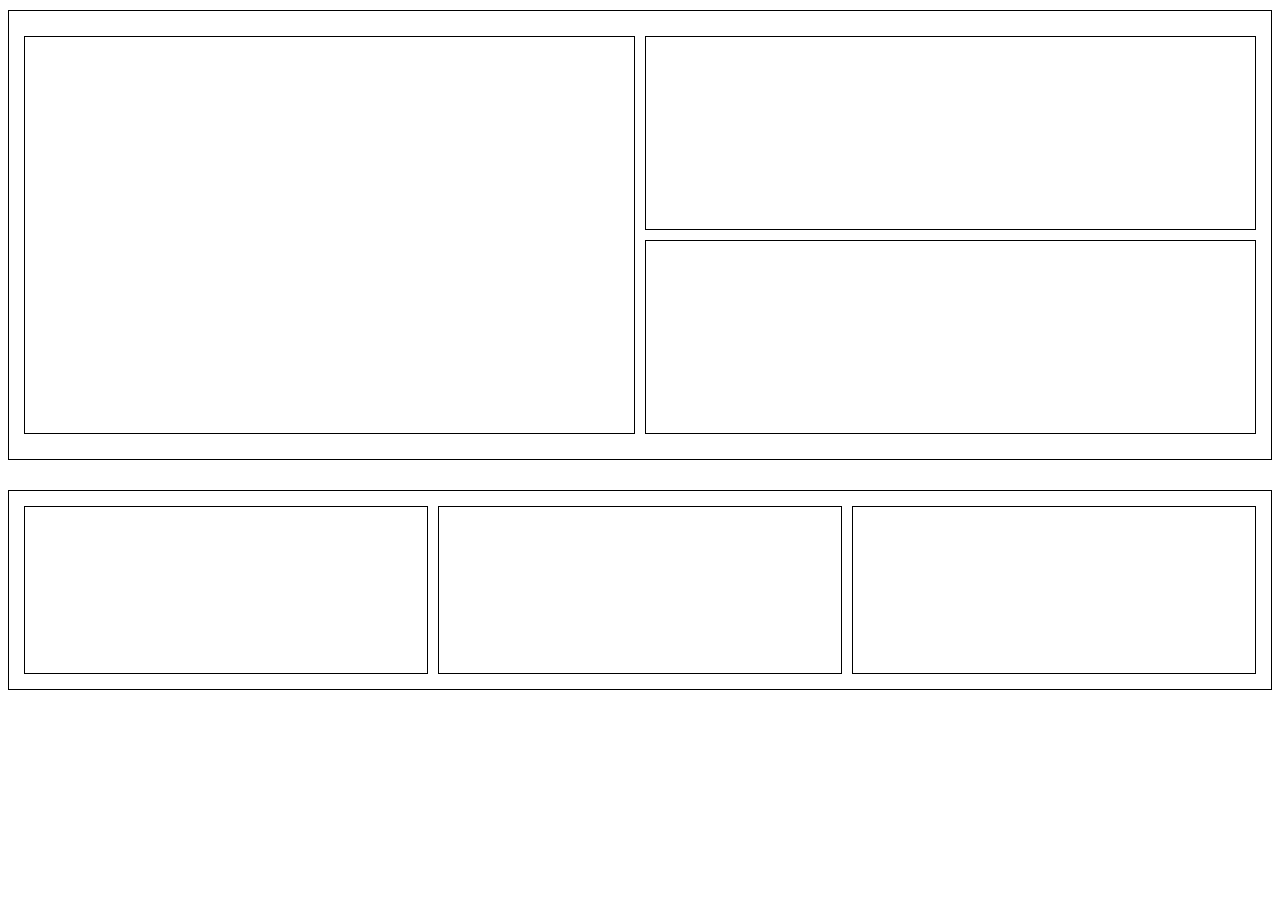
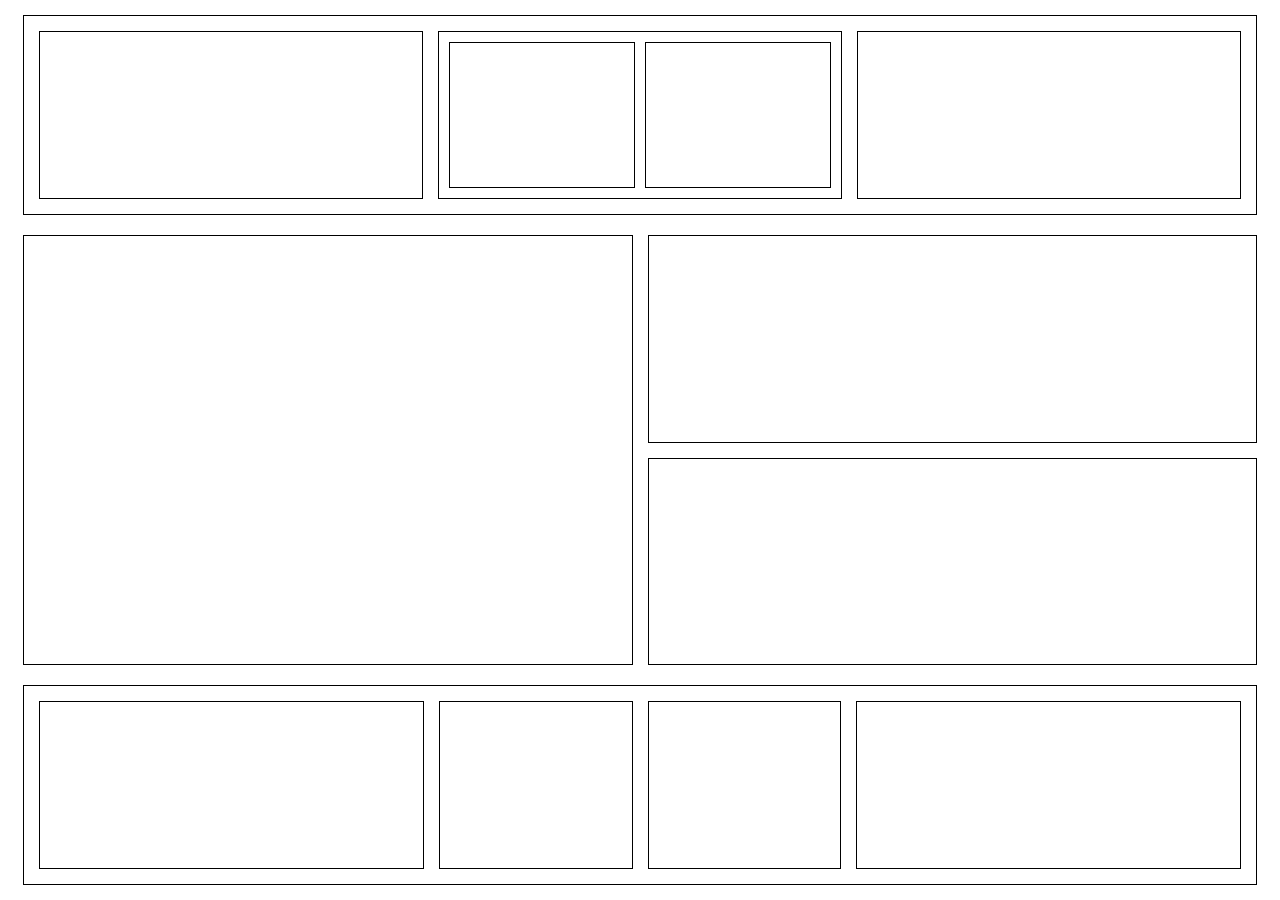
Before and after one commit to 04092001/flex-property, a plain HTML site: page index.html in a window 1280 px wide. Before the commit the page ends 800 px from the top, so only its background shows below. Drawn offline with Linux system fonts and the light colour scheme.

Commit message:
Completed copying the flex example from the Odin Project

```diff
--- a/index.html
+++ b/index.html
@@ -7,14 +7,28 @@
     <title>Flex Practice</title>
   </head>
   <body>
+    <div style="margin: 15px">
       <div
         class="flex-container"
-      style="border: 1px solid #000000; height: 450px; padding: 15px"
+        style="
+          border: 1px solid #000000;
+          height: 200px;
+          gap: 15px;
+          padding: 15px;
+        "
       >
+        <div class="flex-item"></div>
+        <div class="flex-item" style="display: flex; padding: 10px; gap: 10px">
+          <div class="flex-item"></div>
+          <div class="flex-item"></div>
+        </div>
+        <div class="flex-item"></div>
+      </div>
+      <div class="flex-container" style="height: 450px; gap: 15px">
         <div class="flex-container">
           <div class="flex-item"></div>
         </div>
-      <div class="flex-container" style="flex-direction: column">
+        <div class="flex-container" style="flex-direction: column; gap: 15px">
           <div class="flex-item"></div>
           <div class="flex-item"></div>
         </div>
@@ -24,13 +38,15 @@
         style="
           border: 1px solid #000000;
           height: 200px;
-        margin-top: 30px;
+          gap: 15px;
           padding: 15px;
         "
       >
-      <div class="flex-item" style="height: 100%"></div>
-      <div class="flex-item" style="height: 100%"></div>
-      <div class="flex-item" style="height: 100%"></div>
+        <div class="flex-item" style="flex: 2"></div>
+        <div class="flex-item" style="flex: 1"></div>
+        <div class="flex-item" style="flex: 1"></div>
+        <div class="flex-item" style="flex: 2"></div>
+      </div>
     </div>
   </body>
 </html>
--- a/styles.css
+++ b/styles.css
@@ -4,7 +4,6 @@
 
 .flex-container {
   display: flex;
-  gap: 10px;
   flex: 1;
   margin: 10px 0;
 }
```
Lines whose indentation alone changed are shown as unchanged.
